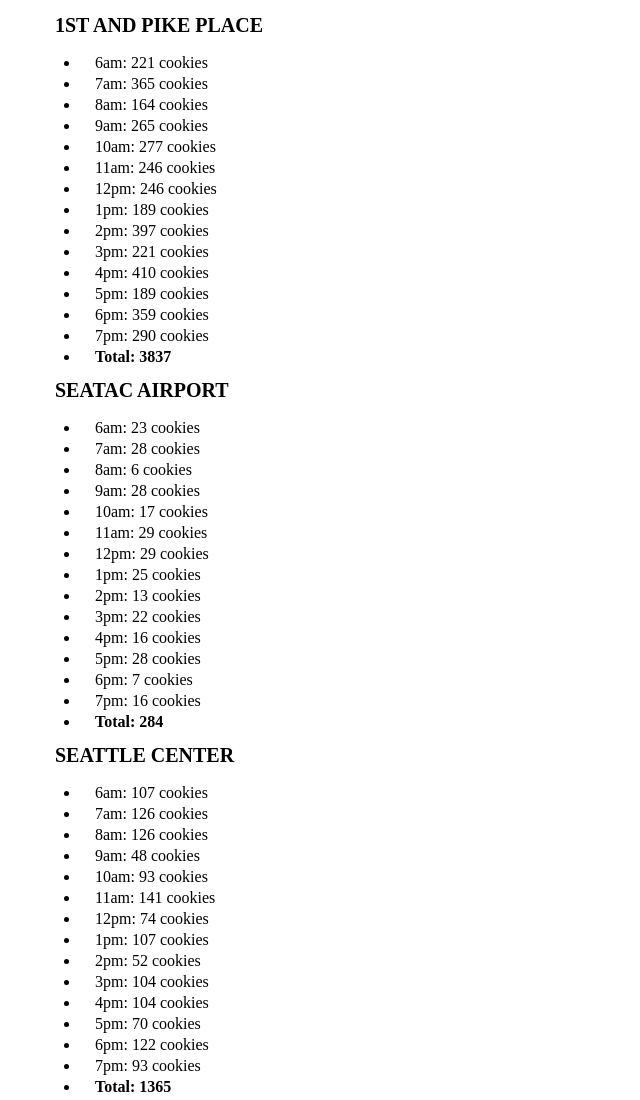
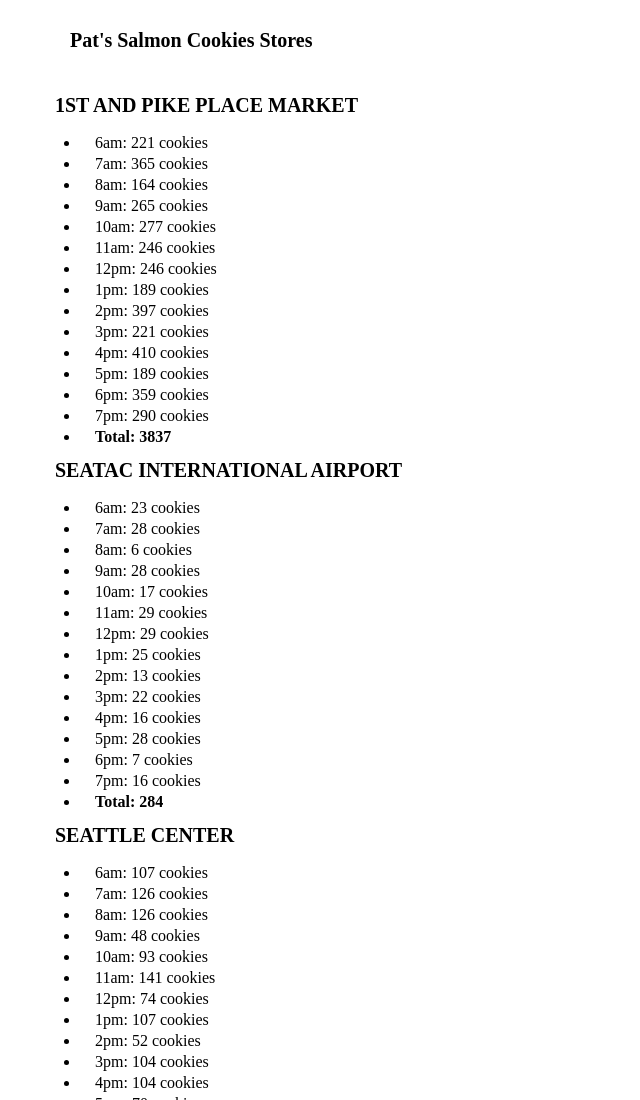
Before and after one commit to johannam999/salmon-cookie-shops, a plain HTML site: page sales.html in a window 1280 px wide. Shown: the top 1100 px of the page, without its empty margins (0-640 px from the left). Drawn offline with Linux system fonts and the light colour scheme.

Commit message:
pushing changes on js

```diff
--- a/css/style.css
+++ b/css/style.css
@@ -1,6 +1,12 @@
 body {
     margin-left: 40px;
     font-family: 'BioRhyme Expanded', serif;
+}
+h1{
+    font-weight:bold;
+    padding:30px;
+    font-size: 20px;
+
 }
 h2{
     font-size: 20px;
@@ -10,10 +16,10 @@
 
 
 }
-  img{
-      padding-bottom: 50px;
-      padding-top: 30px;
-  }
+img{
+    padding-bottom: 50px;
+    padding-top: 30px;
+}
 ul li {
     margin-top: 5px;
     margin-left: 40px;
--- a/js/app.js
+++ b/js/app.js
@@ -11,40 +11,45 @@
 
 
   rndmcustomerPH: function() {
-    for (var i=0; i< hours.length; i++){
+    for (var i = 0; i < hours.length; i++){
       this.totalCustomerPH.push(Math.floor(Math.random() * (this.maxCustomerPH - this.minCustomerPH+1)) + this.minCustomerPH);
-      console.log(i);
     }
   },
 
   calcSalesPH: function(){
     this.rndmcustomerPH();
-    for (var j=0; j< this.totalCustomerPH.length; j++){
-      this.totalSoldPH.push(this.totalCustomerPH[j]*this.averageCookiesPCustomer);
+    for (var j = 0; j < this.totalCustomerPH.length; j++){
+      var hourlySales = this.totalCustomerPH[j] * this.averageCookiesPCustomer;
+      this.totalSoldPH.push(hourlySales);
+      this.totalDaySales += hourlySales;
     }
   },
-  calcTotalDaySales: function(){
+  /*calcTotalDaySales: function(){
     this.calcSalesPH();
-    for ( var k=0; k< this.totalSoldPH.length; k++){
+    for ( var k = 0; k < this.totalSoldPH.length; k++){
       this.totalDaySales += this.totalSoldPH[k];
+      //console.log(this.totalCustomerPH[k], 'customers from inside loop' );
     }
-  },
+  },*/
 
   render: function(){
+    this.calcSalesPH();
+
     var ulEl = document.getElementById('pikep');
-    for (var l = 0; l<this.totalSoldPH.length; l++){
+    for (var l = 0; l < this.totalSoldPH.length; l++){
       var liEl = document.createElement('li');
       liEl.textContent = hours[l] + ': ' + Math.round(this.totalSoldPH[l]) + ' cookies';
       ulEl.appendChild(liEl);
 
     }
+    //this.calcTotalDaySales();
     liEl = document.createElement('li');
     liEl.textContent = 'Total: ' + Math.round(this.totalDaySales);
     ulEl.appendChild(liEl);
   }
 };
-storePike.calcTotalDaySales();
-console.log(storePike.totalDaySales);
+
+
 storePike.render();
 
 
@@ -59,7 +64,7 @@
 
 
   rndmcustomerPH: function() {
-    for (var i=0; i< hours.length; i++){
+    for (var i = 0; i < hours.length; i++){
       this.totalCustomerPH.push(Math.floor(Math.random() * (this.maxCustomerPH - this.minCustomerPH+1)) + this.minCustomerPH);
       console.log(i);
     }
@@ -68,21 +73,21 @@
   calcSalesPH: function(){
     this.rndmcustomerPH();
     console.log('cutomers ' + this.totalCustomerPH);
-    for (var j=0; j< this.totalCustomerPH.length; j++){
-      this.totalSoldPH.push(this.totalCustomerPH[j]*this.averageCookiesPCustomer);
+    for (var j = 0; j < this.totalCustomerPH.length; j++){
+      this.totalSoldPH.push(this.totalCustomerPH[j] * this.averageCookiesPCustomer);
     }
   },
   calcTotalDaySales: function(){
     this.calcSalesPH();
-    console.log('sales ' + this.totalSoldPH)
-    for ( var k=0; k< this.totalSoldPH.length; k++){
+    console.log('sales ' + this.totalSoldPH);
+    for ( var k = 0; k < this.totalSoldPH.length; k++){
       this.totalDaySales += this.totalSoldPH[k];
 
     }
   },
   render: function(){
     var ulEl = document.getElementById('seataca');
-    for (var l = 0; l<this.totalSoldPH.length; l++){
+    for (var l = 0; l < this.totalSoldPH.length; l++){
       var liEl = document.createElement('li');
       liEl.textContent = hours[l] + ': ' + Math.round(this.totalSoldPH[l]) + ' cookies';
       ulEl.appendChild(liEl);
@@ -106,7 +111,7 @@
 
 
   rndmcustomerPH: function() {
-    for (var i=0; i< hours.length; i++){
+    for (var i = 0; i < hours.length; i++){
       this.totalCustomerPH.push(Math.floor(Math.random() * (this.maxCustomerPH - this.minCustomerPH+1)) + this.minCustomerPH);
       console.log(i);
     }
@@ -115,22 +120,22 @@
   calcSalesPH: function(){
     this.rndmcustomerPH();
     console.log(this.totalCustomerPH);
-    for (var j=0; j< this.totalCustomerPH.length; j++){
-      this.totalSoldPH.push(this.totalCustomerPH[j]*this.averageCookiesPCustomer);
+    for (var j = 0; j < this.totalCustomerPH.length; j++){
+      this.totalSoldPH.push(this.totalCustomerPH[j] * this.averageCookiesPCustomer);
     }
   },
   calcTotalDaySales: function(){
     this.calcSalesPH();
-    for ( var k=0; k< this.totalSoldPH.length; k++){
+    for ( var k = 0; k < this.totalSoldPH.length; k++){
       this.totalDaySales += this.totalSoldPH[k];
 
     }
   },
   render: function(){
     var ulEl = document.getElementById('seattlec');
-    for (var l = 0; l<this.totalSoldPH.length; l++){
+    for (var l = 0; l < this.totalSoldPH.length; l++){
       var liEl = document.createElement('li');
-      liEl.textContent = hours[l] + ': ' + Math.round(this.totalSoldPH[l])  + ' cookies';
+      liEl.textContent = hours[l] + ': ' + Math.round(this.totalSoldPH[l]) + ' cookies';
       ulEl.appendChild(liEl);
     }
     liEl = document.createElement('li');
@@ -153,7 +158,7 @@
 
 
   rndmcustomerPH: function() {
-    for (var i=0; i< hours.length; i++){
+    for (var i = 0; i < hours.length; i++){
       this.totalCustomerPH.push(Math.floor(Math.random() * (this.maxCustomerPH - this.minCustomerPH+1)) + this.minCustomerPH);
       console.log(i);
     }
@@ -162,22 +167,22 @@
   calcSalesPH: function(){
     this.rndmcustomerPH();
     console.log(this.totalCustomerPH);
-    for (var j=0; j< this.totalCustomerPH.length; j++){
-      this.totalSoldPH.push(this.totalCustomerPH[j]*this.averageCookiesPCustomer);
+    for (var j = 0; j < this.totalCustomerPH.length; j++){
+      this.totalSoldPH.push(this.totalCustomerPH[j] * this.averageCookiesPCustomer);
     }
   },
   calcTotalDaySales: function(){
     this.calcSalesPH();
-    for ( var k=0; k< this.totalSoldPH.length; k++){
+    for ( var k = 0; k < this.totalSoldPH.length; k++){
       this.totalDaySales += this.totalSoldPH[k];
     }
   },
 
   render: function(){
     var ulEl = document.getElementById('capitolh');
-    for (var l = 0; l<this.totalSoldPH.length; l++){
+    for (var l = 0; l < this.totalSoldPH.length; l++){
       var liEl = document.createElement('li');
-      liEl.textContent = hours[l] + ': ' + Math.round(this.totalSoldPH[l])  + ' cookies';
+      liEl.textContent = hours[l] + ': ' + Math.round(this.totalSoldPH[l]) + ' cookies';
       ulEl.appendChild(liEl);
     }
     liEl = document.createElement('li');
@@ -201,7 +206,7 @@
 
 
   rndmcustomerPH: function() {
-    for (var i=0; i< hours.length; i++){
+    for (var i = 0; i < hours.length; i++){
       this.totalCustomerPH.push(Math.floor(Math.random() * (this.maxCustomerPH - this.minCustomerPH+1)) + this.minCustomerPH);
       console.log(i);
     }
@@ -210,22 +215,22 @@
   calcSalesPH: function(){
     this.rndmcustomerPH();
     console.log(this.totalCustomerPH);
-    for (var j=0; j< this.totalCustomerPH.length; j++){
-      this.totalSoldPH.push(this.totalCustomerPH[j]*this.averageCookiesPCustomer);
+    for (var j = 0; j < this.totalCustomerPH.length; j++){
+      this.totalSoldPH.push(this.totalCustomerPH[j] * this.averageCookiesPCustomer);
     }
   },
   calcTotalDaySales: function(){
     this.calcSalesPH();
-    for ( var k=0; k< this.totalSoldPH.length; k++){
+    for ( var k = 0; k < this.totalSoldPH.length; k++){
       this.totalDaySales += this.totalSoldPH[k];
     }
   },
 
   render: function(){
     var ulEl = document.getElementById('alki');
-    for (var l = 0; l<this.totalSoldPH.length; l++){
+    for (var l = 0; l < this.totalSoldPH.length; l++){
       var liEl = document.createElement('li');
-      liEl.textContent = hours[l] + ': ' + Math.round(this.totalSoldPH[l])  + ' cookies';
+      liEl.textContent = hours[l] + ': ' + Math.round(this.totalSoldPH[l]) + ' cookies';
       ulEl.appendChild(liEl);
     }
     liEl = document.createElement('li');
@@ -236,3 +241,43 @@
 storeAlki.calcTotalDaySales();
 console.log(storeAlki.totalDaySales);
 storeAlki.render();
+
+/*
+var tr El = document.createElement('tr');
+var tdEl = document.createElement ('td');
+tdEl.textContent=this.name;
+trEl.appendChild(tdEl);
+
+tdEl = document.createElement('td');
+td.textContent = this.color;
+trEl.appendChild(tdEl);
+
+tdEl = document.createElement('td');
+td.textContent = this.tailSize;
+trEl.appendChild(tdEl);
+
+function makeHeaderRow(){
+
+	var trEl = document.createElement('tr');
+	var thEl = document.createElement('th');
+	thEl.textContent = 'Name';
+	trEl.appendChild('thEl');
+
+	thEl = document.createElement('th');
+	thEl.textContent = 'Color';
+	trEl.appendChild(thEl);
+
+	thEl = document.createElement('th');
+	thEl.textContent = 'Tail Size';
+	trEl.appendChild(thEl);
+
+	catTable.append(trEl);
+}
+function makeCatRows()
+makeHeaderRow() /// here or below
+{	for (var i = 0; i< allCat.length; i++){
+		allCats[i].render();
+		}
+	}
+makeHeaderRow()
+makeCatRows();*/
--- a/sales.html
+++ b/sales.html
@@ -10,11 +10,12 @@
 
 </head>
 <body>
-        <h2> 1st and Pike Place </h2>
+        <h1>Pat's Salmon Cookies Stores</h1>
+        <h2> 1st and Pike Place Market </h2>
 
         <ul id= "pikep"> </ul>
 
-        <h2> SeaTac Airport </h2>
+        <h2> SeaTac International Airport </h2>
         <ul id= "seataca"> </ul>
 
         <h2> Seattle Center </h2>
```
Also changed, not shown: index.html (+1 -0 lines).
